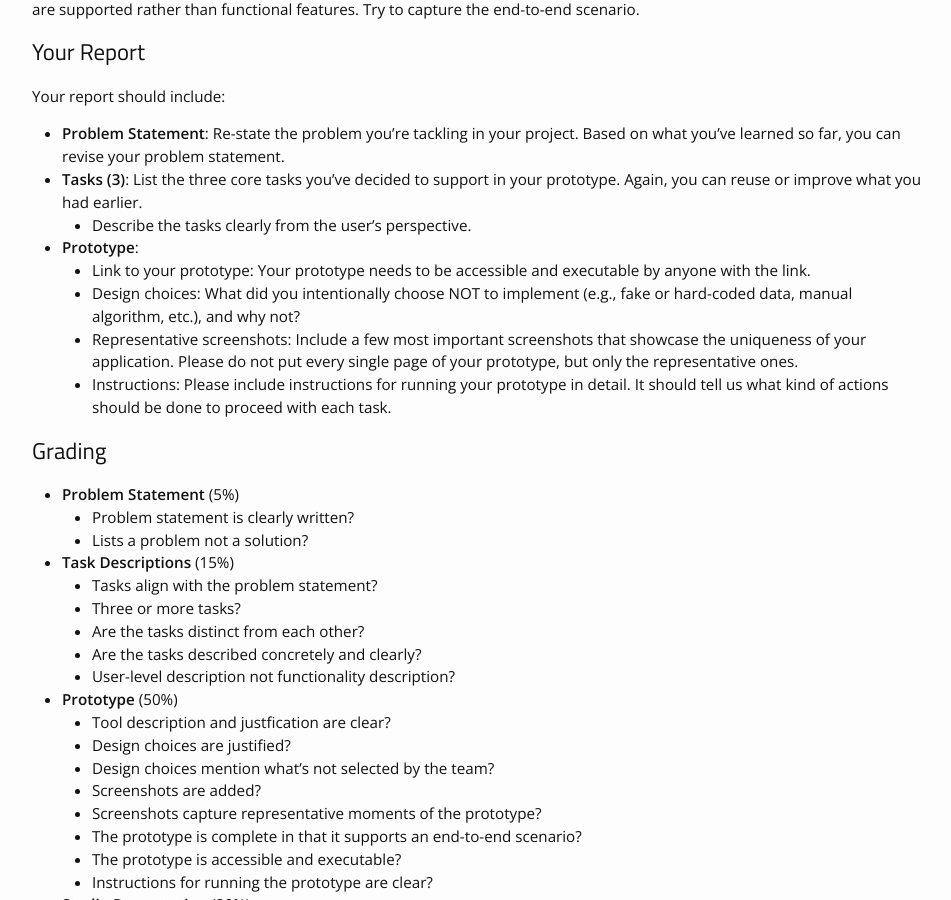
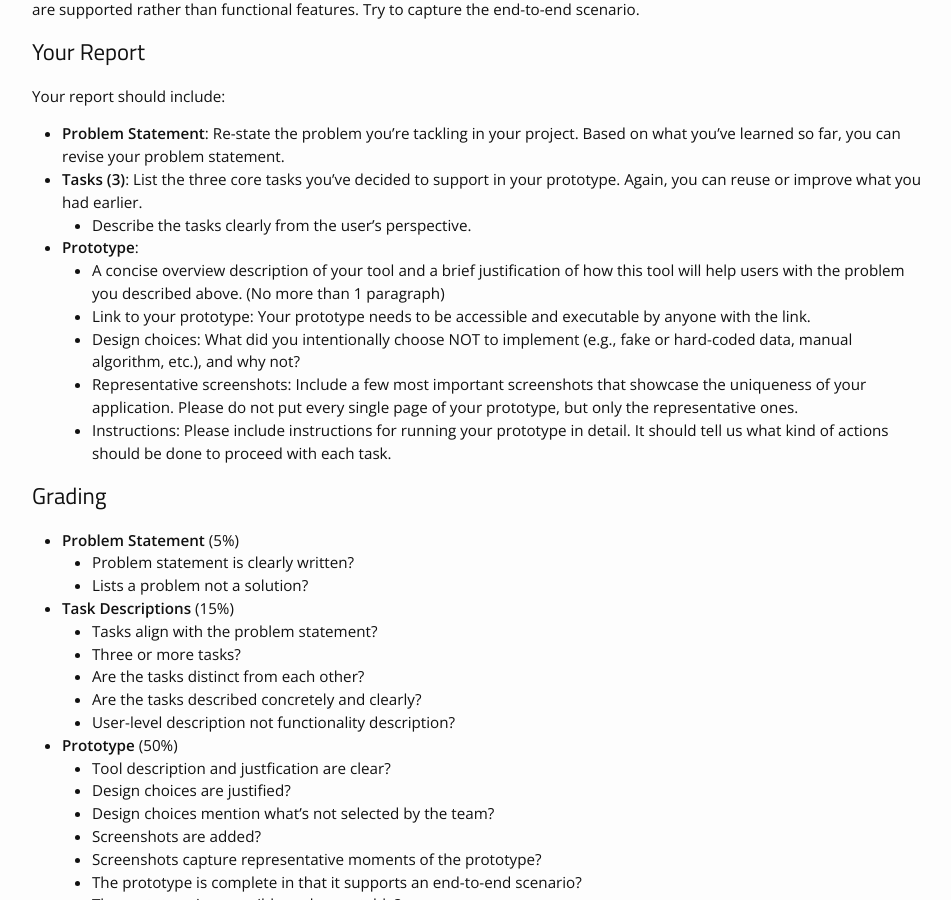
Before and after one commit to cstl-kaist/cs473-2025-fall, a Jekyll site: the page built from _projects/05_DPM3.md, in a window 1280 px wide and 900 px high, scrolled down 754 px. Shown: the whole window, without its empty margins (163-1114 px from the left). Built offline with Jekyll 4.4.1, drawn with Linux system fonts in a browser that asks for light colours; nearby versions of some CDN libraries.

Commit message:
Update DPM3

```diff
--- a/_projects/05_DPM3.md
+++ b/_projects/05_DPM3.md
@@ -45,6 +45,7 @@ Your report should include:
 * **Tasks (3)**: List the three core tasks you've decided to support in your prototype. Again, you can reuse or improve what you had earlier.
   * Describe the tasks clearly from the user's perspective.
 * **Prototype**:
+  * A concise overview description of your tool and a brief justification of how this tool will help users with the problem you described above. (No more than 1 paragraph)
   * Link to your prototype: Your prototype needs to be accessible and executable by anyone with the link.
   * Design choices: What did you intentionally choose NOT to implement (e.g., fake or hard-coded data, manual algorithm, etc.), and why not?
   * Representative screenshots: Include a few most important screenshots that showcase the uniqueness of your application. Please do not put every single page of your prototype, but only the representative ones.
```
Also changed, not shown: 1 other file.
